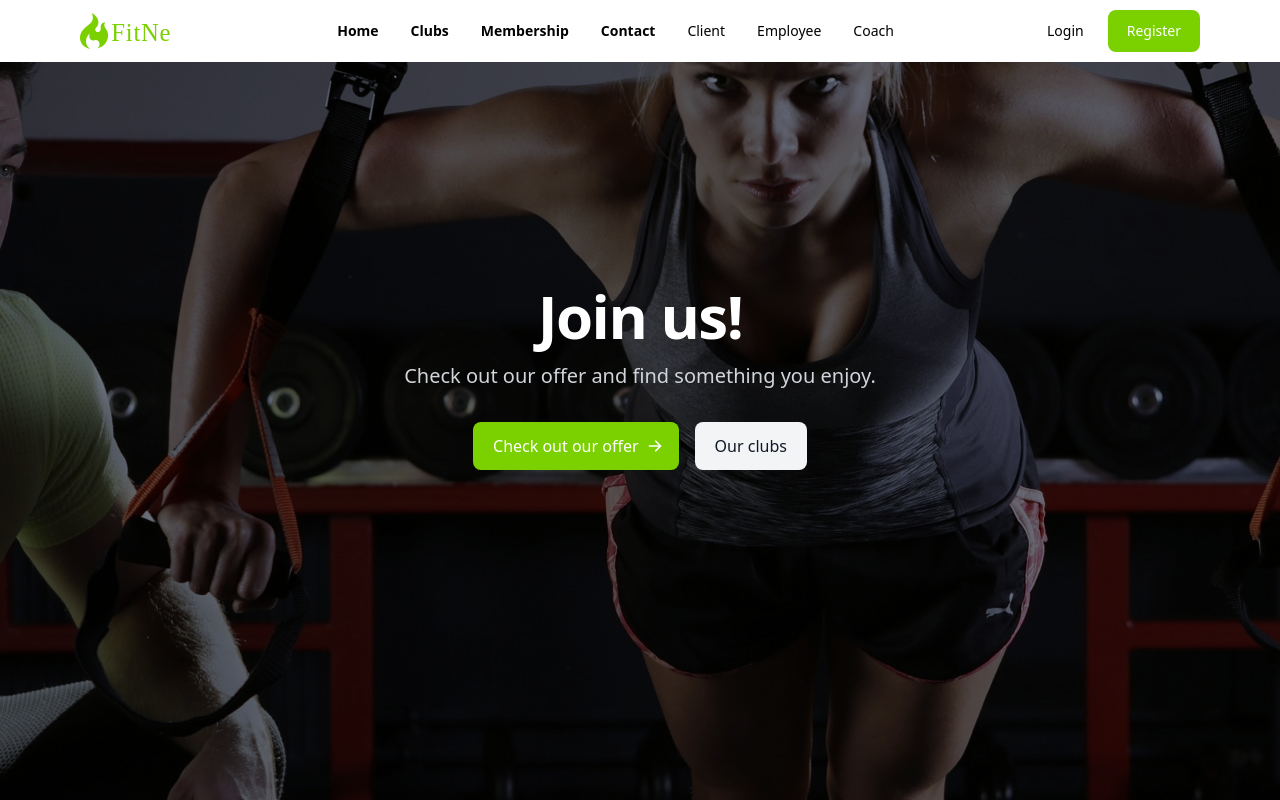
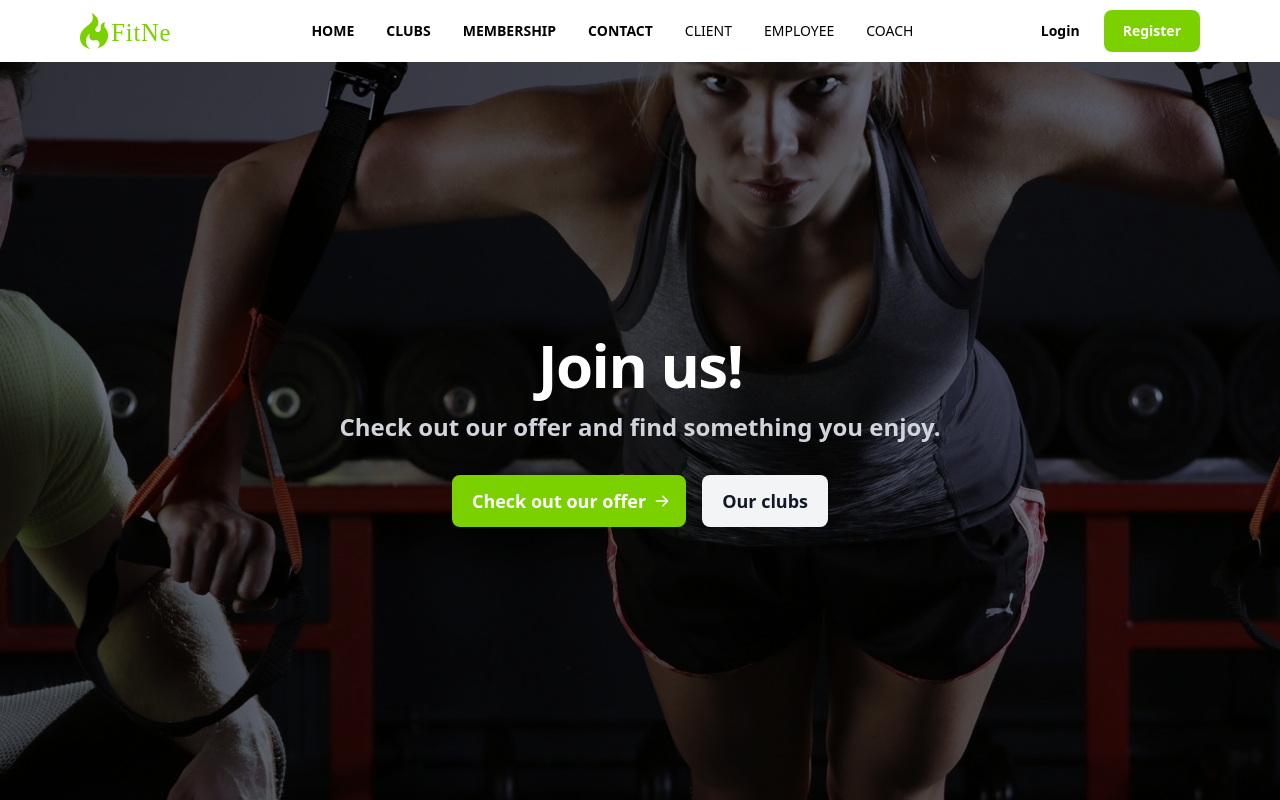
Before and after one commit to modul-sum-3/sum-front, a React (Create React App) app: page / in a window 1280 px wide. Built offline with nearby package versions, Linux system fonts and the light colour scheme.

Commit message:
Edit jumbotron + nav

```diff
--- a/src/components/Jumbotron.js
+++ b/src/components/Jumbotron.js
@@ -1,19 +1,19 @@
 const Jumbotron = () => {
   return (
     // eslint-disable-next-line tailwindcss/no-contradicting-classname
-    <section className="h-full bg-gray-500 bg-[url('assets/jumbo_bg.jpg')] bg-center bg-no-repeat bg-blend-multiply">
+    <section className="flex h-full bg-gray-500 bg-[url('assets/jumbo_bg.jpg')] bg-center bg-no-repeat bg-blend-multiply">
       {' '}
-      <div className="m-auto h-full max-w-screen-xl px-4 py-24 text-center lg:py-56">
+      <div className="m-auto max-w-screen-xl px-4 py-24 text-center lg:py-56 ">
         <h1 className="mb-4 text-4xl font-extrabold leading-none tracking-tight text-white md:text-5xl lg:text-6xl">
           Join us!
         </h1>
-        <p className="mb-8 text-lg font-normal text-gray-300 sm:px-16 lg:px-48 lg:text-xl">
+        <h2 className="mb-8 font-semibold text-gray-300 sm:px-16 lg:px-48">
           Check out our offer and find something you enjoy.
-        </p>
+        </h2>
         <div className="flex flex-col space-y-4 sm:flex-row sm:justify-center sm:space-x-4 sm:space-y-0">
           <a
             href="/membership"
-            className="inline-flex items-center justify-center rounded-lg bg-primary px-5 py-3 text-center text-base font-medium text-white hover:bg-green-100 focus:ring-4"
+            className="inline-flex items-center justify-center rounded-lg bg-primary px-5 py-3 text-center text-lg font-semibold text-white hover:bg-green-100 focus:ring-4"
           >
             Check out our offer
             <svg
@@ -32,7 +32,7 @@ const Jumbotron = () => {
           </a>
           <a
             href="/clubs"
-            className="inline-flex items-center justify-center rounded-lg   bg-gray-100 px-5 py-3 text-center text-base font-medium text-gray-900 hover:bg-gray-400 hover:text-gray-900  "
+            className="inline-flex items-center justify-center rounded-lg bg-gray-100 px-5 py-3 text-center text-lg font-semibold text-gray-900 hover:bg-gray-400 hover:text-gray-900  "
           >
             Our clubs
           </a>
--- a/src/components/Navbar.js
+++ b/src/components/Navbar.js
@@ -9,7 +9,7 @@ const Navbar = () => {
           <img src={logo} className="mr-3 h-6 sm:h-9" alt="FitNest Logo" />
         </Nav.Brand>
 
-        <Nav.Collapse>
+        <Nav.Collapse className="uppercase">
           <Nav.Link href="/" class="font-semibold hover:text-hover">
             Home
           </Nav.Link>
@@ -35,12 +35,12 @@ const Navbar = () => {
 
         <div className="flex place-items-center gap-6">
           <Nav.Collapse>
-            <Nav.Link href="/login" class="hover:text-hover">
+            <Nav.Link href="/login" class="font-semibold hover:text-hover">
               Login
             </Nav.Link>
           </Nav.Collapse>
           <div className="flex">
-            <Button href="/register" className="md bg-primary hover:bg-hover">
+            <Button href="/register" className="bg-primary font-semibold hover:bg-hover">
               Register
             </Button>
             <Nav.Toggle />
```
